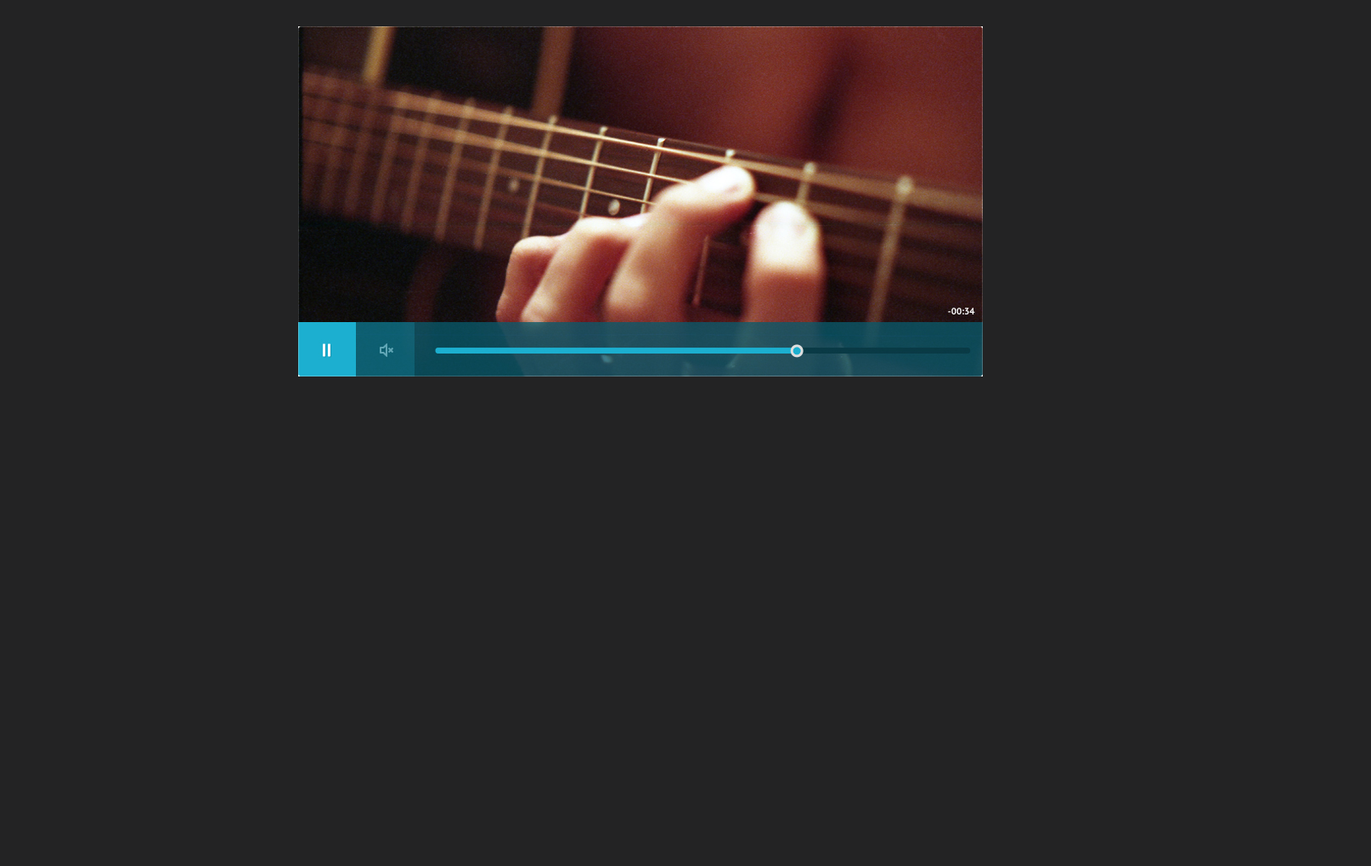
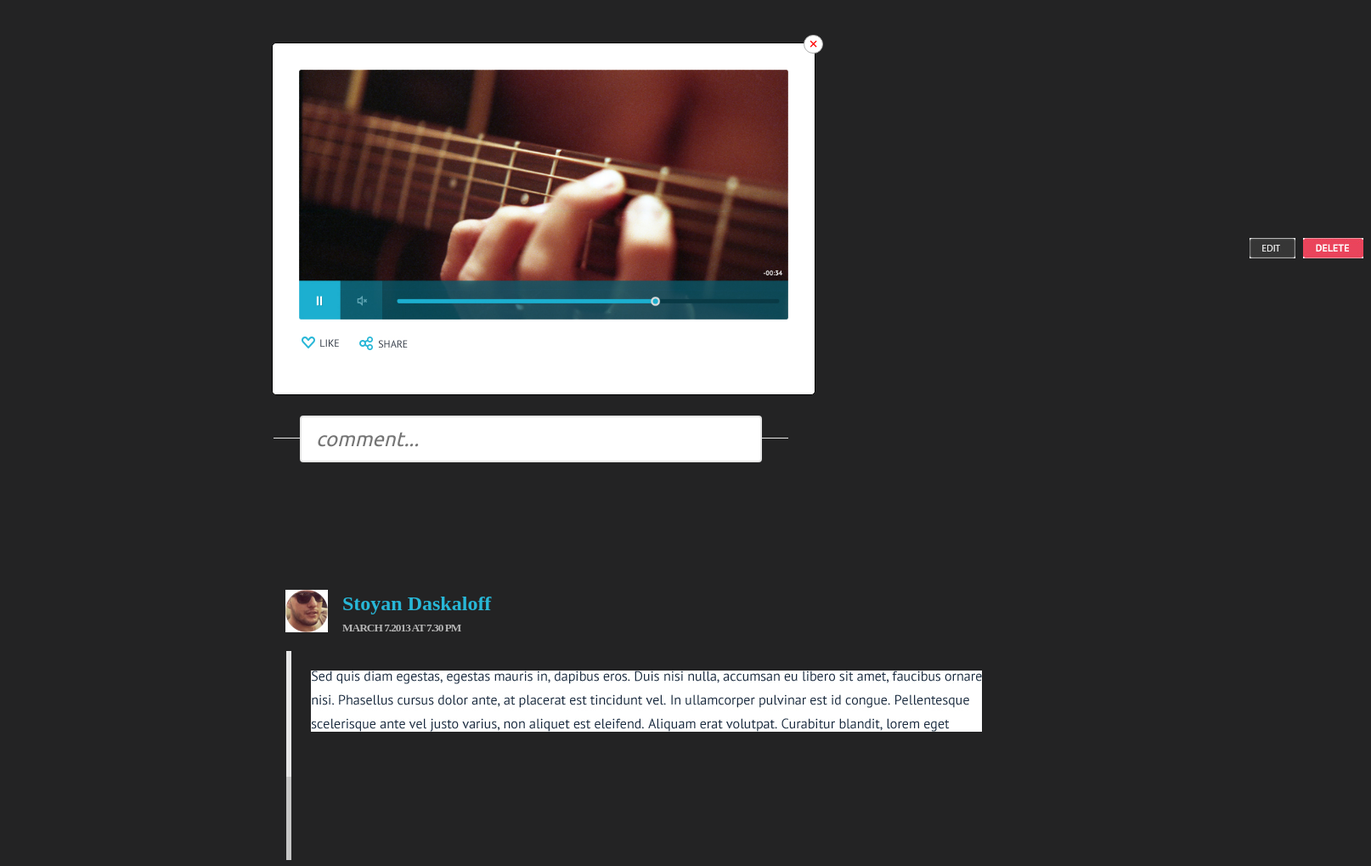
Before and after one commit to to6esko/VideoPopup1, a React app: page / in a window 1280 px wide. Shown: the whole page at 85% size, 1614 px wide, since content can reach past the window. Before the commit the page ends 800 px from the top, so only its background shows below. Built offline with nearby package versions, Linux system fonts and the light colour scheme.

Commit message:
add header text js

```diff
--- a/css/style.css
+++ b/css/style.css
@@ -11,13 +11,13 @@ html,body{
 .btn .video .btn-left .btn-right .border-bottom .commentBox .comment
 .contentText .border-bottom .textBox .text .gradient .commentText .footer
 .btn-footer .btn-footer-right .footerBottom .footer-btn .reply
-.reply-comment .piramida {
+.reply-comment .piramida .commentContent {
     zoom:1;
 }
 .btn .video .btn-left .btn-right .border-bottom .commentBox .comment
 .contentText .border-bottom .textBox .text .gradient .commentText .footer
 .btn-footer .btn-footer-right .footerBottom .footer-btn .reply
-.reply-comment .piramida {
+.reply-comment .piramida .commentContent {
     content: "";
     clear: both;
     display: block;
@@ -29,14 +29,17 @@ img{
 
 body{
     width: 50%;
-    height: auto;
     margin: auto;
     font-size:16px;
     background-color: rgb(35,35,36);
 }
-.back-ground {
-    width: 870px;
-    height: 985px;
+#app{
+    max-width: 870px;
+    height: auto;
+}
+.backgroundApp {
+    max-width: 100%;
+    height: auto;
     margin-top:50px;
     background-color: white;
     border: 1px solid black;
@@ -82,14 +85,13 @@ li img:hover{
     cursor: pointer;
 }
 .video {
-    position: absolute;
+    position: relative;
     padding:31px 31px 0 31px;
     border-radius: 5px;
 }
 .btn{
     position:absolute;
-    top:497px;
-
+    width: 100%;
 }
 .btn ul{
     display: -webkit-inline-box;
@@ -100,10 +102,9 @@ li img:hover{
     margin-left: -6px;
 }
 .btn-right{
-    position: relative;
-    float: right;
-    top:-65px;
-    left:658px;
+    position: absolute;
+    top:-116px;
+    right: -1%;
 }
 .btn-right li{
     padding:0 9px 10px 0;
@@ -111,29 +112,41 @@ li img:hover{
 
 .border-bottom{
     position: relative;
-    bottom:470px;
+    top:52px;
     margin: 0 31px 0 1px;
     border-bottom: 1px solid #e6e6e6;
     padding-bottom: 36px;
-    width: 837px;
 }
 .commentBox{
     position: relative;
+    top:65px;
     margin: -8px 31px 0 31px;
 }
 
 .comment{
-    font-family: ProximaNova Regular,Myriad Pro Regular;
+    font-family: 'Ubuntu', sans-serif;;
     font-style: italic;
     color: #8e9197;
     font-size: 18pt;
-    width: 806px;
+    width: 100%;
     padding: 11.5px;
     padding-left: 17px;
     display: inline-block;
     border: 2px solid #e6e6e6;
     border-radius: 4px;
     box-sizing: border-box;
+}
+
+.commentContent {
+    font-family: ProximaNova Regular,Myriad Pro Regular;
+    color: #8e9197;
+    font-size: 16pt;
+    width: 100%;
+    padding: 30px;
+    padding-left: 50px;
+    display: inline-block;
+    box-sizing: border-box;
+
 }
 
 .textBox{
--- a/src/components/app.js
+++ b/src/components/app.js
@@ -2,14 +2,22 @@ import React from 'react';
 import ReactDOM from 'react-dom';
 
 import NavVideo from './pages/navVideo';
+import HeaderText from './pages/headerText';
 
-
-export default class App extends React.Component{
+export default class App extends React.Component {
     render() {
         return (
-            <div>
-                <NavVideo/>
+            <div className="backgroundApp">
+                <div>
+                    <a href="#" className="close-icon"></a>
                 </div>
+                <div>
+                    <NavVideo />
+                </div>
+                <div>
+                    <HeaderText />
+                </div>
+            </div>
         )
     }
 }
--- /dev/null
+++ b/src/components/pages/headerText.js
@@ -0,0 +1,28 @@
+import React from 'react';
+
+export default class HeaderText extends React.Component {
+    render() {
+        return (
+            <div>
+                <div className="border-bottom">
+                    <div className="commentBox">
+                        <input type="text" className="comment" name="comment" placeholder="comment..." />
+                    </div>
+                </div>
+                <div className="textBox">
+                    <img src="img/snimka.jpg" alt="Stoyan" />
+                    <div className="text">
+                        <h1>Stoyan Daskaloff</h1>
+                        <p>MARCH 7.2013 AT 7.30 PM</p>
+                    </div>
+                    <div className="gradient">
+                        <img src="img/gradient.jpg" alt="gradient" />
+                    </div>
+                    <div className="commentText">
+                        <img src="img/text.jpg" alt="text" width="790" height="72" />
+                    </div>
+                </div>
+            </div>
+        )
+    }
+}
--- a/src/components/pages/navVideo.js
+++ b/src/components/pages/navVideo.js
@@ -10,7 +10,21 @@ export default class NavVideo extends React.Component {
                     {/*<iframe width="560" height="315" src="https://www.youtube.com/embed/9sg-A-eS6Ig" frameborder="0" allowfullscreen></iframe>*/}
                     {/*<img src='img/video.jpg' alt="video"/>*/}
                     <img src='img/video.jpg' alt="video"/>
+                </div>
+                <div className="btn">
+                <div className="btn-left">
+                <ul>
+                    <li><img src="img/btn-like.jpg" alt="like" /></li>
+                    <li><img src="img/btn-share.jpg" alt="share" /></li>
+                </ul>
+                </div>
+                <div className="btn-right">
+                    <ul>
+                    <li><img src="img/btn-edit.jpg" alt="edit"/></li>
+                    <li><img src="img/btn-delete.jpg" alt="delete"/></li>
+                </ul>
                     </div>
+                </div>
             </div>
         )
     }
```
